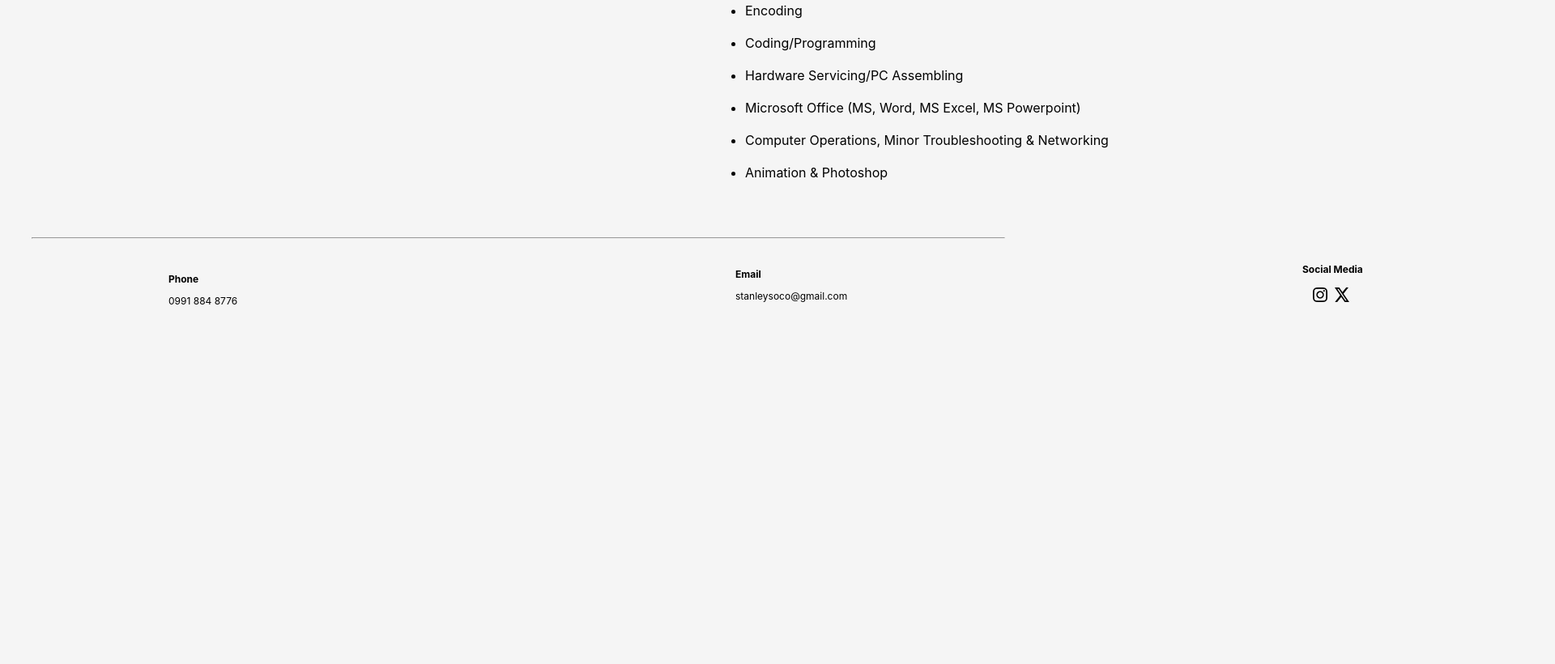
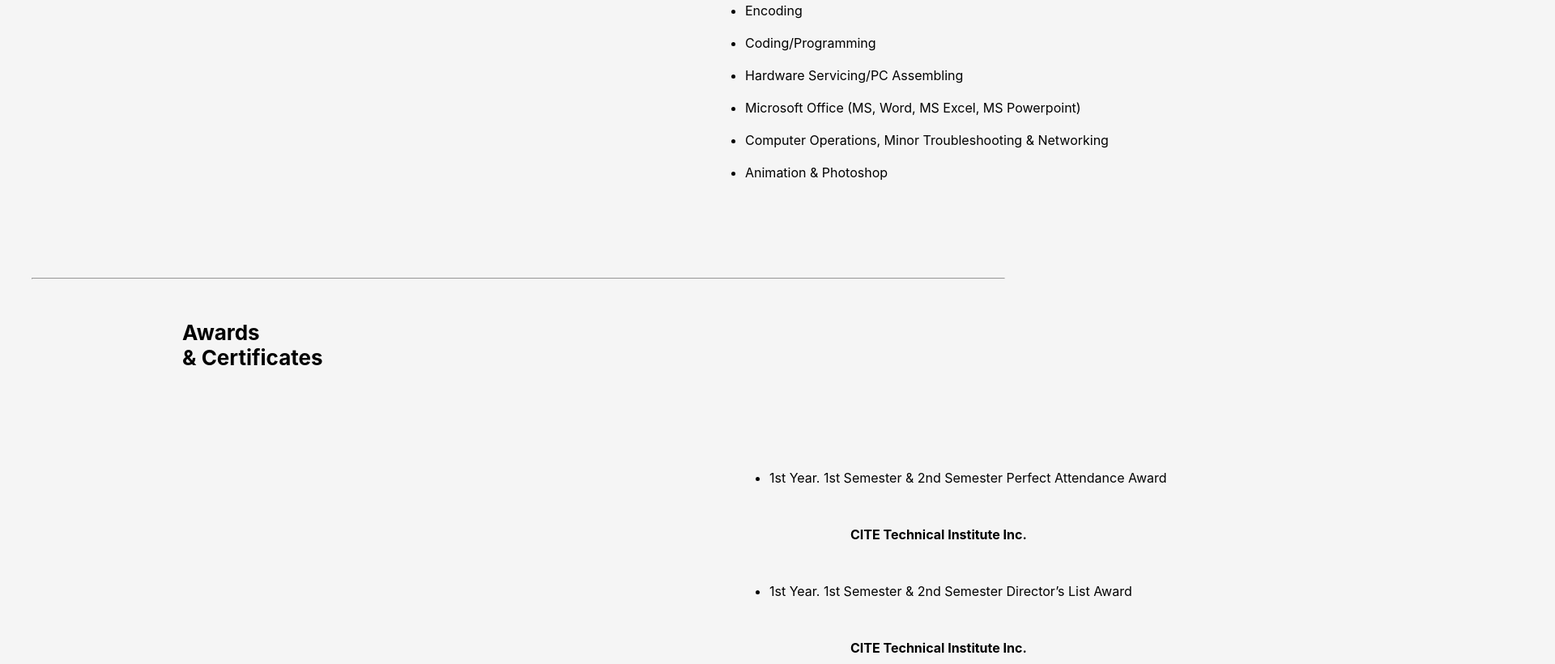
Before and after one commit to st4nTheMan/My-Portfolio, a plain HTML site: page assets/resume.html in a window 1280 px wide. Shown: the part 1016-1836 px from the top of the page at 81% size, 1920 px wide, since content can reach past the window. Before the commit the page ends 1450 px from the top, so only its background shows below. Drawn offline with Linux system fonts and the light colour scheme; a web font is replaced by a local one.

Commit message:
Resume Page Done

```diff
--- a/assets/css/style.css
+++ b/assets/css/style.css
@@ -111,7 +111,7 @@ footer hr {
     position: relative;
     display: flex;
     width: 95%;
-    top: 550px;
+    top: 850px;
 }
 
 .phone, .email, .socials {
@@ -123,18 +123,18 @@ footer hr {
 
 .phone {
     left: 200px;
-    top: 580px;
+    top: 880px;
 }
 
 .email {
     left: 900px;
-    top: 465px;
+    top: 767px;
 }
 
 .socials {
     width: 75px;
     left: 1600px;
-    top: 350px;
+    top: 652px;
 }
 
 .ig_logo, .x_logo {
@@ -163,11 +163,18 @@ footer hr {
     font-size: 26px;
 }
 
-.separator1 hr {
+.separator1 hr{
     position: relative;
     display: flex;
     width: 95%;
     top: 400px;
+}
+
+.separator2 hr{
+    position: relative;
+    display: flex;
+    width: 95%;
+    top: 600px;
 }
 
 .sy1 {
@@ -206,16 +213,42 @@ footer hr {
     font-size: 26px;
 }
 
+.section3 {
+    position: relative;
+    left: 207px;
+    top: 640px;
+    font-size: 26px;
+}
+
 ul {
-    width: 1000px;
+    width: 800px;
 }
 
 ul li{
     margin: 20px;
+    width: 800px;
 }
 
 .skills {
     position: relative;
     top: 500px;
     left: 852px;
+    width: 800px;
 }
+
+.awards {
+    position: relative;
+    top: 750px;
+    left: 852px;
+    width: 800px;
+}
+
+.awards ul li {
+    margin: 50px;
+}
+
+.attendance p, .dl p {
+    position: relative;
+    font-weight: bold;
+    left: 150px;
+}
--- a/assets/resume.html
+++ b/assets/resume.html
@@ -56,7 +56,22 @@
                     <li>Animation & Photoshop</li>
                 </ul>
             </div>
-
+            <div class="separator2">
+                <hr>
+            </div>
+            <h2 class="section3">Awards<br> & Certificates</h2>
+            <div class="awards">
+                <ul>
+                    <div class="attendance">
+                        <li>1st Year. 1st Semester & 2nd Semester Perfect Attendance Award</li>
+                        <p>CITE Technical Institute Inc.</p>
+                    </div>
+                    <div class="dl">
+                        <li>1st Year. 1st Semester & 2nd Semester Director’s List Award</li>
+                        <p>CITE Technical Institute Inc.</p>
+                    </div>
+                </ul>
+            </div>
         </div>
 
         <footer>
@@ -79,6 +94,7 @@
                 </a>
             </div>
         </footer>
+
         <script src="/assets/js/script.js"></script>
     </body>
 </html>
```
